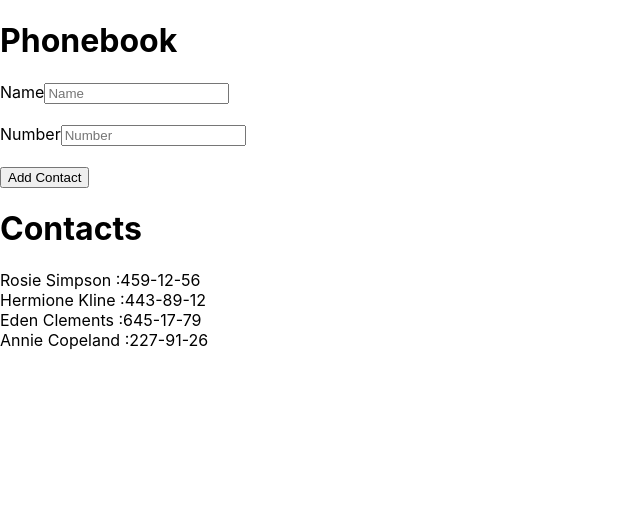
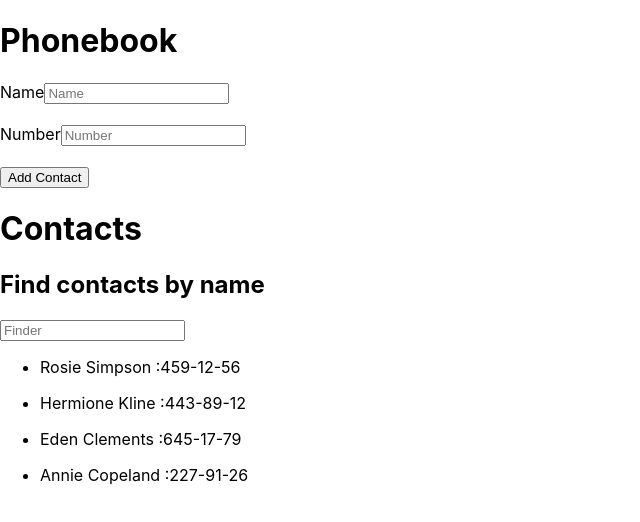
Before and after one commit to ArnautGheorghe/goit-react-hw-02-phonebook, a React (Create React App) app: page / in a window 1280 px wide. Shown: the top 522 px of the page, without its empty margins (0-640 px from the left). Built offline with nearby package versions, Linux system fonts and the light colour scheme.

Commit message:
tema 2 ex 2

```diff
--- a/src/components/Phonebook/Phonebook.jsx
+++ b/src/components/Phonebook/Phonebook.jsx
@@ -1,24 +1,32 @@
 
 import { Component } from "react";
-
+import PropTypes from 'prop-types';
 import Button from "../Button/Button";
 
 
 export default class Phonebook extends Component {
+  static propTypes = { onFormSubmit: PropTypes.func };
   state = {
+    isAddFormVisible: false,
     contacts: [
       { id: 'id-1', name: 'Rosie Simpson', number: '459-12-56' },
       { id: 'id-2', name: 'Hermione Kline', number: '443-89-12' },
       { id: 'id-3', name: 'Eden Clements', number: '645-17-79' },
       { id: 'id-4', name: 'Annie Copeland', number: '227-91-26' },
     ],
-    filter: '',
+    filter: [
+      { id: 'id-1', name: 'Rosie Simpson', number: '459-12-56' },
+      { id: 'id-2', name: 'Hermione Kline', number: '443-89-12' },
+      { id: 'id-3', name: 'Eden Clements', number: '645-17-79' },
+      { id: 'id-4', name: 'Annie Copeland', number: '227-91-26' },
+    ],
     name: '',
     number: '',
   };
 
   handleSubmit = e => {
     e.preventDefault();
+    this.props.onFormSubmit(this.state);
   };
 
   handleChange = evt => {
@@ -27,8 +35,10 @@ export default class Phonebook extends Component {
     console.log('change');
   };
 
+
+
   render() {
-    const { name, number, isAddFormVisible } = this.state;
+    const { name, number, isAddFormVisible, finder } = this.state;
 
     return (
       <div>
@@ -73,48 +83,72 @@ export default class Phonebook extends Component {
             Add Contact
           </Button>
 
-          {console.log(this.state)}
+          {console.log(this.setState)}
         </form>
+
         <h1>Contacts</h1>
+        <div>
+          <h2>Find contacts by name</h2>
+          <input
+            type="text"
+            value={finder}
+            name="finder"
+            placeholder="Finder"
+            onChange={this.handleChange}
+            onClick={this.handleFind}
+          />
+        </div>
+        {isAddFormVisible &&
+          (this.state.filter.forEach(el => el.name) !== finder ? (
+            <ul>
+              <li key={this.state.name.length}>{'ok'}</li>
+            </ul>
+          ) : (
+            <ul>
+              <li>{'rEzultat eronat'}</li>
+            </ul>
+          ))}
         {isAddFormVisible && (
+          <ul>
+            <li key={this.state.name.length}>
               <span>
                 {this.state.name} : {this.state.number}
               </span>
+            </li>
+          </ul>
         )}
-        <div>
-          {this.render2()}
-        </div>
+
+        <div>{this.render2()}</div>
       </div>
     );
   }
-
   renderList = contacts => {
     return contacts.map(el => {
       return (
-        <div key={el.id}>
+        <ul>
+          <li key={el.id}>
             <div>
               {el.name} :{el.number}
             </div>
-        </div>
+          </li>
+        </ul>
       );
     });
   };
 
   render2() {
     const { contacts } = this.state;
-    return (
-        <div>{this.renderList(contacts)}</div>
-
-    );
+    return <div>{this.renderList(contacts)}</div>;
   }
 
   handleTutor = data => {
-    const newId = this.state.contacts.length > 0 ? this.state.contacts.length : 0;
+    const newId =
+      this.state.contacts.length > 0 ? this.state.contacts.length : 0;
 
     const tutorToAdd = {
       id: newId,
       name: data.name,
-      number: data.phone,
+      number: data.number,
     };
 
     /**
@@ -122,7 +156,7 @@ export default class Phonebook extends Component {
      */
     this.setState(prevState => {
       return {
-        list: [...prevState.list, tutorToAdd],
+        contacts: [...prevState.contacts, tutorToAdd],
         isAddFormVisible: false,
       };
     });
```
Lines whose indentation alone changed are shown as unchanged.
